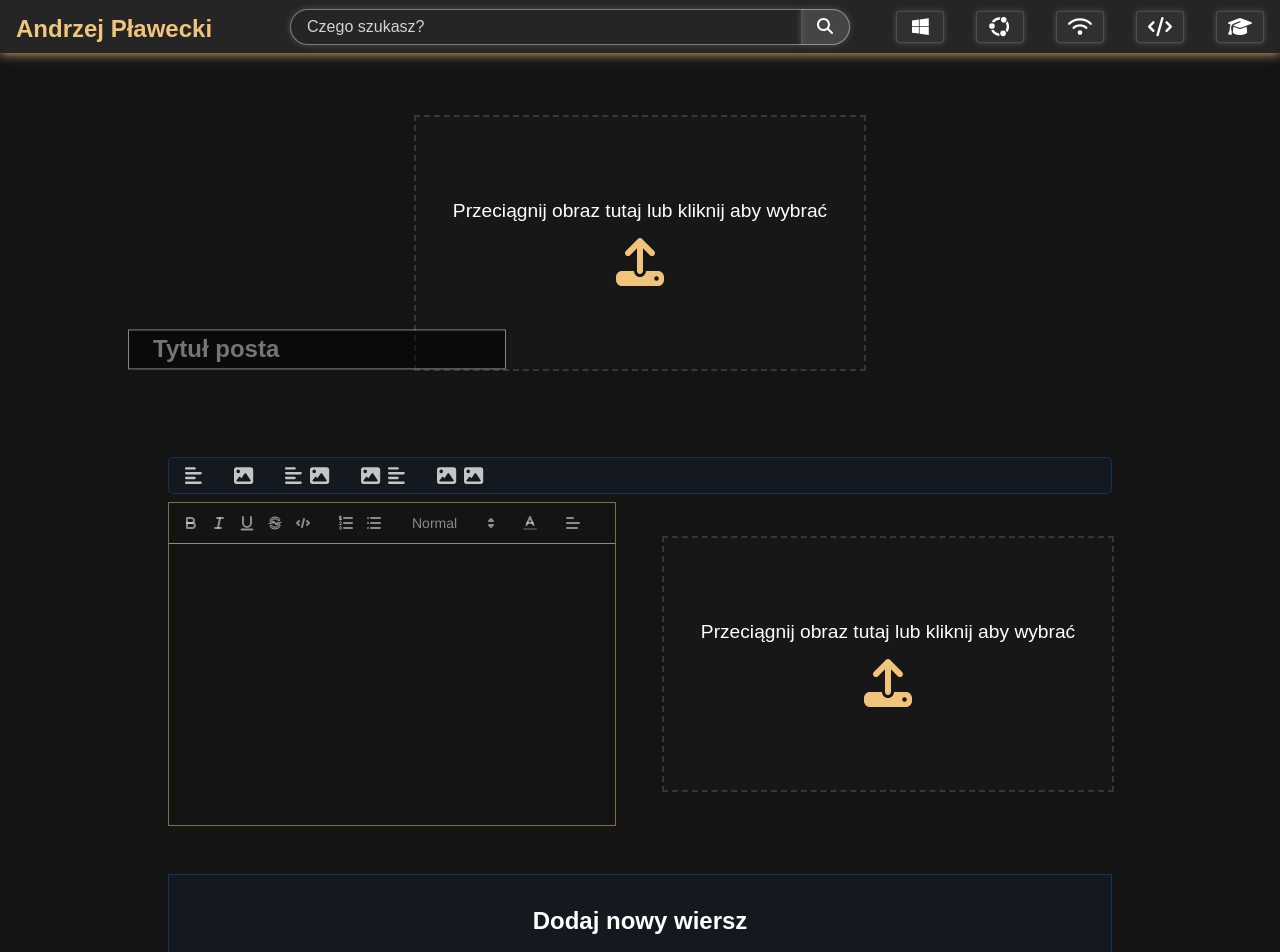
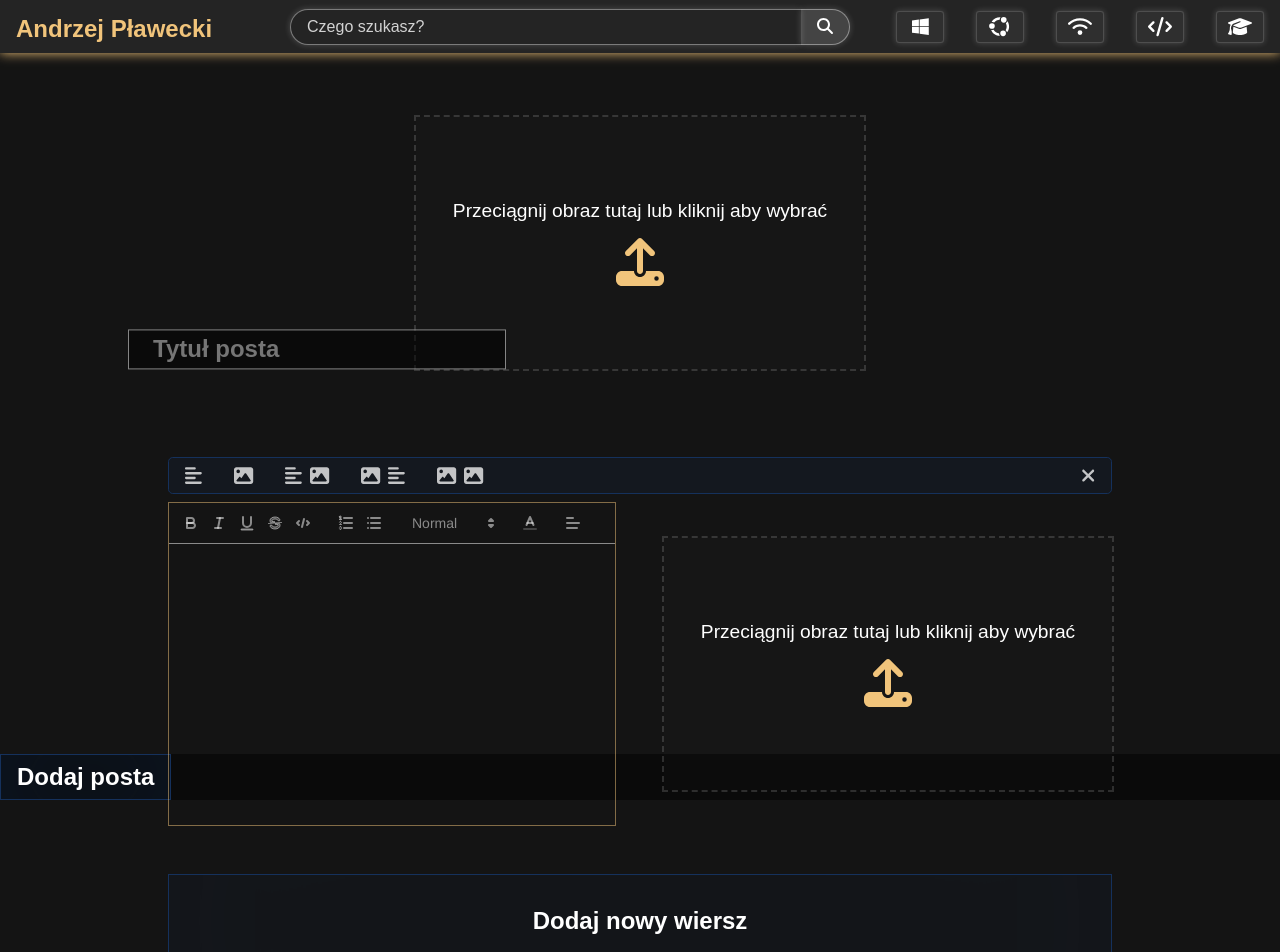
Before and after one commit to viventer/andrew-ponad-frontend, a React (Vite) app: page /post/create in a window 1280 px wide. Shown: the top 952 px of the page. Built offline with nearby package versions, Linux system fonts and the light colour scheme.

Commit message:
added post add button and started row deleting

```diff
--- a/src/views/post/components/PostContentEditor.jsx
+++ b/src/views/post/components/PostContentEditor.jsx
@@ -4,6 +4,8 @@ import { useEffect, useState } from "react";
 
 import "react-quill/dist/quill.snow.css";
 import PostContentEditorRow from "./PostContentEditorRow";
+import { FontAwesomeIcon } from "@fortawesome/react-fontawesome";
+import { faChevronUp } from "@fortawesome/free-solid-svg-icons";
 
 export default function PostContentEditor({
   postRows,
@@ -56,6 +58,9 @@ export default function PostContentEditor({
       <button onClick={addRow}>
         <p>Dodaj nowy wiersz</p>
       </button>
+      <footer>
+        <button>Dodaj posta</button>
+      </footer>
     </StyledPostContentEditor>
   );
 }
--- a/src/views/post/components/PostContentEditorRow.jsx
+++ b/src/views/post/components/PostContentEditorRow.jsx
@@ -12,7 +12,7 @@ export default function PostContentEditorRow({
   index,
 }) {
   const [rowElementsType, setRowElementsType] = useState([
-    "postEditor",
+    "textEditor",
     "image",
   ]);
 
@@ -33,7 +33,7 @@ export default function PostContentEditorRow({
 
   return (
     <StyledPostContentEditorRow>
-      {activeRowNumber == index && (
+      {activeRowNumber == index && rowElementsType[0] != "none" && (
         <RowTypeSelection setRowElementsType={setRowElementsType} />
       )}
       <div
@@ -59,7 +59,7 @@ export default function PostContentEditorRow({
                 />
               </div>
             );
-          } else {
+          } else if (type === "textEditor") {
             return (
               <ReactQuill
                 key={i + 10}
--- a/src/views/post/components/RowTypeSelection.jsx
+++ b/src/views/post/components/RowTypeSelection.jsx
@@ -1,10 +1,15 @@
 import { FontAwesomeIcon } from "@fortawesome/react-fontawesome";
 import { StyledRowTypeSelection } from "../styles/PostContentEditor.styled";
-import { faAlignLeft, faImage } from "@fortawesome/free-solid-svg-icons";
+import {
+  faAlignLeft,
+  faClose,
+  faImage,
+} from "@fortawesome/free-solid-svg-icons";
 
 export default function RowTypeSelection({ setRowElementsType }) {
   return (
     <StyledRowTypeSelection>
+      <div>
         <div
           onClick={() => {
             setRowElementsType(["textEditor"]);
@@ -43,6 +48,14 @@ export default function RowTypeSelection({ setRowElementsType }) {
           <FontAwesomeIcon icon={faImage} />
           <FontAwesomeIcon icon={faImage} />
         </div>
+      </div>
+      <div
+        onClick={() => {
+          setRowElementsType(["none"]);
+        }}
+      >
+        <FontAwesomeIcon icon={faClose} />
+      </div>
     </StyledRowTypeSelection>
   );
 }
--- a/src/views/post/styles/PostContentEditor.styled.js
+++ b/src/views/post/styles/PostContentEditor.styled.js
@@ -68,29 +68,63 @@ export const StyledPostContentEditor = styled.section`
     object-fit: cover;
   }
 
-  & button {
-    border: none;
-    background-color: rgba(21, 49, 92, 0.15);
+  & > button {
+    background-color: rgba(0, 0, 0, 0);
     color: white;
     padding: 2rem;
     font-size: 1.5rem;
     font-weight: 700;
     border: 0.1rem solid ${({ theme }) => theme.colors.navy};
-    transition: filter 0.15s ease-in-out;
+    transition: all 0.15s ease-in-out;
     width: 100%;
+    box-shadow: inset 0 0 10rem rgba(21, 49, 92, 0.15);
+    margin-bottom: 2rem;
   }
 
-  & button:hover {
+  & > button:hover {
     cursor: pointer;
-    filter: brightness(1.25);
+    box-shadow: inset 20rem 0 10rem rgba(21, 49, 92, 0.2);
   }
 
-  & button:active {
+  & > button:active {
+    filter: brightness(1.75);
+  }
+
+  & > footer {
+    background-color: rgba(0, 0, 0, 0.5);
+    z-index: -10;
+    position: fixed;
+    left: 0;
+    right: 0;
+    bottom: 0;
+    transition: all 0.15s ease-in-out;
+    display: flex;
+    justify-content: space-between;
+  }
+
+  & > footer > button {
+    border: none;
+    background-color: rgba(0, 0, 0, 0);
+    color: white;
+    font-size: 1.5rem;
+    font-weight: 700;
+    border: 0.1rem solid rgba(21, 49, 92, 1);
+    padding: 0.5rem 1rem;
+    transition: all 0.15s ease-in-out;
+    box-shadow: inset 0 0 5rem rgba(21, 49, 92, 0.3);
+  }
+
+  & > footer > button:hover {
+    box-shadow: inset 2rem 0rem 5rem rgba(21, 49, 92, 0.5);
+    cursor: pointer;
+  }
+
+  & > footer > button:active {
     filter: brightness(1.75);
   }
 
   @media (max-width: 1100px) {
-    & button {
+    & > button {
       width: 80vw;
       max-width: 40rem;
     }
@@ -107,8 +141,8 @@ export const StyledPostContentEditor = styled.section`
 
 export const StyledRowTypeSelection = styled.div`
   display: flex;
-  column-gap: 2rem;
-  row-gap: 1rem;
+  gap: 1rem;
+  justify-content: space-between;
   font-size: 1.2rem;
   padding: 0.5rem 1rem;
   margin-bottom: 0.5rem;
@@ -116,7 +150,12 @@ export const StyledRowTypeSelection = styled.div`
   border: 0.1rem solid ${({ theme }) => theme.colors.navy};
   border-radius: 0.3rem;
   width: 100%;
-  flex-wrap: wrap;
+
+  & > div:first-child {
+    column-gap: 2rem;
+    row-gap: 1rem;
+    flex-wrap: wrap;
+  }
 
   & div {
     display: flex;
```
Lines whose indentation alone changed are shown as unchanged.
